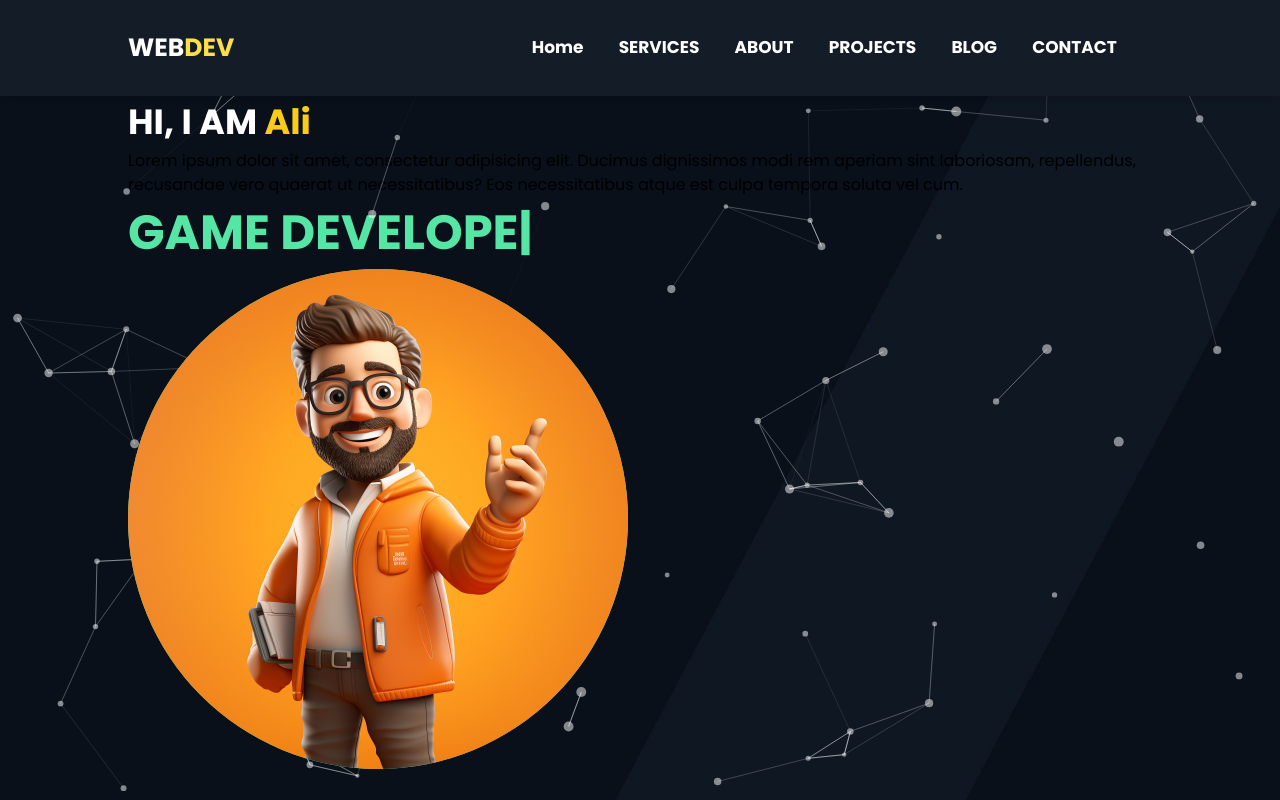
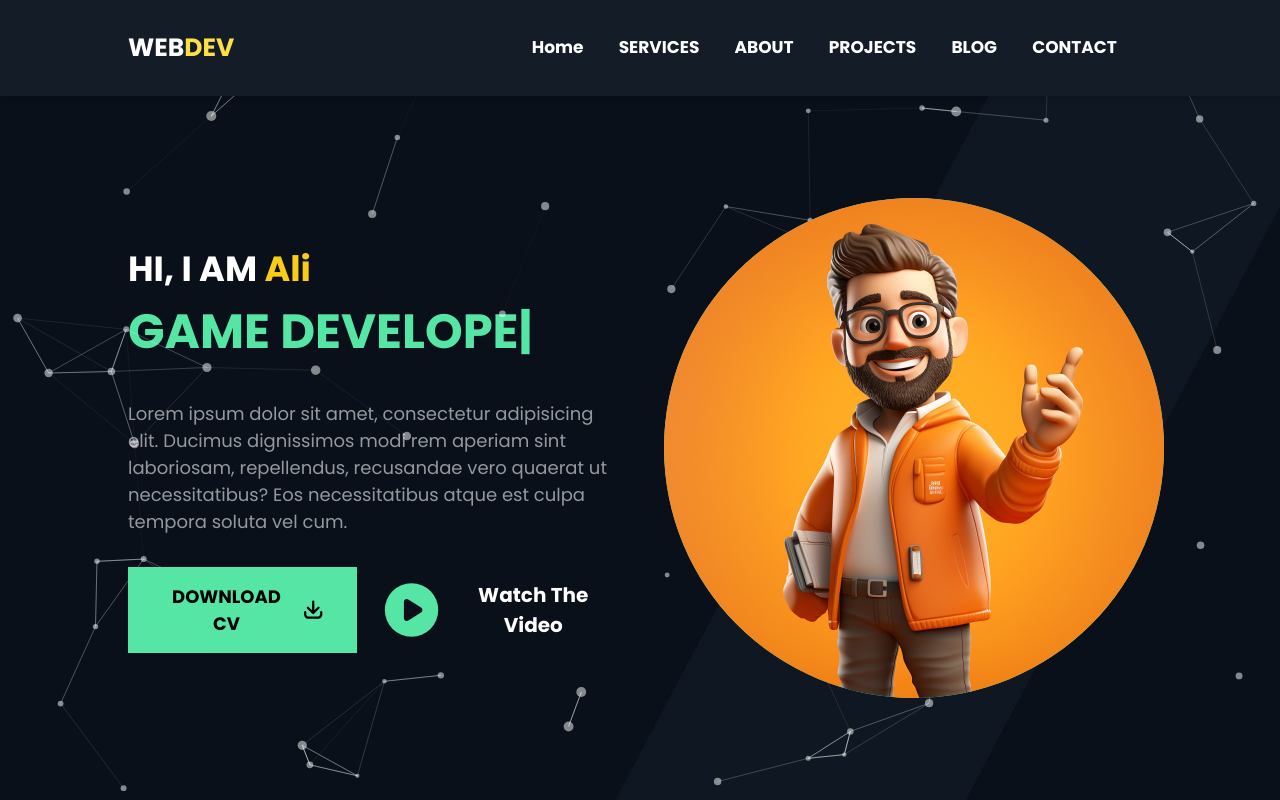
Before and after one commit to alirasouliwebdeveloper/Portfolio, a Next.js app: page / in a window 1280 px wide. Built offline with nearby package versions, Linux system fonts and the light colour scheme.

Commit message:
Hero Section is complete and starting About Section

```diff
--- /dev/null
+++ b/app/Components/About.tsx
@@ -0,0 +1,7 @@
+import React from "react";
+
+const About = () => {
+  return <div>About</div>;
+};
+
+export default About;
--- a/app/Components/Hero.tsx
+++ b/app/Components/Hero.tsx
@@ -2,23 +2,40 @@ import React from "react";
 import Particle from "./Particle";
 import TextEffect from "./TextEffect";
 import Image from "next/image";
+import { ArrowDownTrayIcon, PlayCircleIcon } from "@heroicons/react/16/solid";
 
 const Hero = () => {
   return (
     <div className="h-[88vh] bg-[url('/images/banner.jpg')] bg-cover bg-center">
       <Particle />
-      <div className="w-[80%] grid-cols-1 mx-auto lg:grid-cols-2 gap-[3rem] h-[100%] items-center">
+      <div className="w-[80%] grid-cols-1 mx-auto grid lg:grid-cols-2 gap-[3rem] h-[100%] items-center">
         <div>
           <h1 className="text-[35px] md:text-[50] text-white font-bold">
             HI, I AM <span className="text-yellow-400">Ali</span>
           </h1>
-          <p>
+
+          <TextEffect />
+          <p className="mt-[2rem] text-[18px] text-[#ffffff92]">
             Lorem ipsum dolor sit amet, consectetur adipisicing elit. Ducimus
             dignissimos modi rem aperiam sint laboriosam, repellendus,
             recusandae vero quaerat ut necessitatibus? Eos necessitatibus atque
             est culpa tempora soluta vel cum.
           </p>
-          <TextEffect />
+          <div className="mt-[2rem] flex-col space-y-6 sm:space-y-0 sm:flex sm:flex-row items-center sm:space-x-6">
+            <button
+              className="px-[2rem] hover:bg-yellow-400 relative transition-all duration-200 py-[1rem] text-[18px]
+              font-bold uppercase bg-[#55e6a5] text-black flex items-center space-x-2"
+            >
+              <p>Download CV</p>
+              <ArrowDownTrayIcon className="w-[1.6rem] h-[1.7rem] text-black " />
+            </button>
+            <button className="flex items-center space-x-2">
+              <PlayCircleIcon className="w-[4rem] h-[4rem] hover:text-yellow-400 transition-all duration-200 text-[#55e6a5]" />
+              <p className="text-[20px] font-semibold text-white">
+                Watch The Video
+              </p>
+            </button>
+          </div>
         </div>
         <div className="w-[500px] hidden bg-[#55e6a5] relative lg:flex items-center rounded-full h-[500px]">
           <Image
--- a/app/Components/MobileNav.tsx
+++ b/app/Components/MobileNav.tsx
@@ -10,7 +10,7 @@ const MobileNav = ({ closeNav, nav }: Props) => {
   const navAnimation = nav ? "translate-x-0" : "translate-x-[-100%]";
   return (
     <div
-      className={`fixed ${navAnimation} transform transition-all duration-300 top-0 lef-0 right-0 bottom-0 z-[10000] bg-[#09101a]`}
+      className={`fixed ${navAnimation} transform transition-all duration-300 top-0 lef-0 right-0 bottom-0 z-[1000000] bg-[#09101a]`}
     >
       <div className="w-[100vw] h-[100vh] flex flex-col items-center justify-center">
         <div className="nav-link-mobile">HOME</div>
@@ -22,7 +22,7 @@ const MobileNav = ({ closeNav, nav }: Props) => {
       </div>
       <div
         onClick={closeNav}
-        className="absolute cursor-pointer top-[2rem] right-[2rem] w-[2rem] h-[2rem] text-yellow-400"
+        className="absolute z-[1000000000] cursor-pointer top-[2rem] right-[2rem] w-[2rem] h-[2rem] text-yellow-400"
       >
         <XMarkIcon />
       </div>
--- a/app/HomePage.tsx
+++ b/app/HomePage.tsx
@@ -17,6 +17,7 @@ const HomePage = () => {
         <Nav openNav={openNav} />
         {/* Hero Section */}
         <Hero />
+        <div className="relative z-[30] ">{/* About */}</div>
       </div>
     </div>
   );
```
